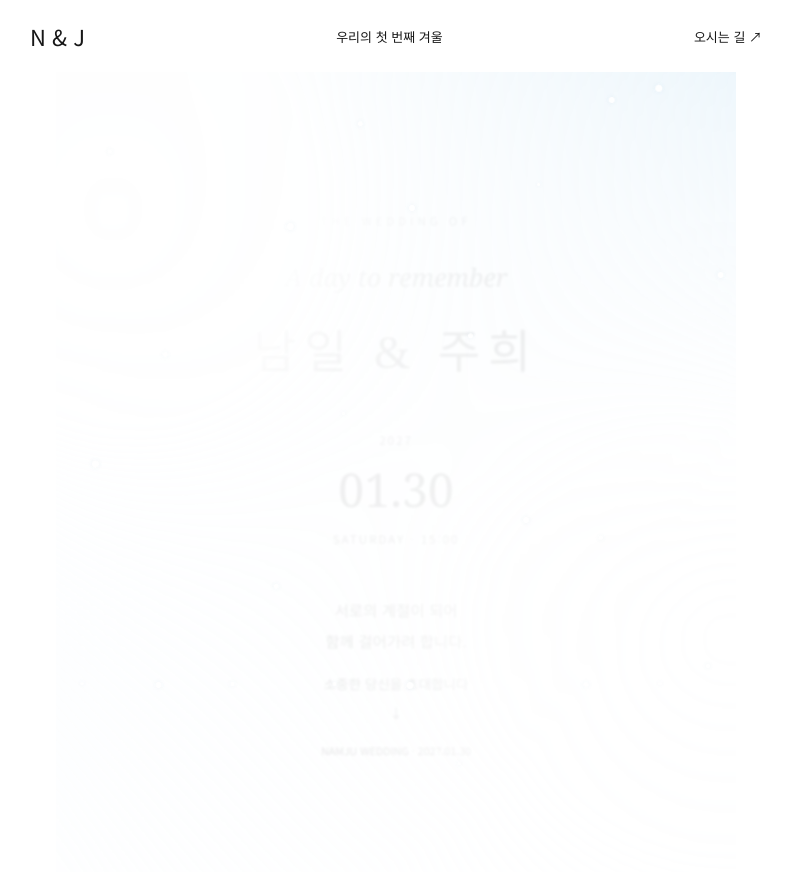
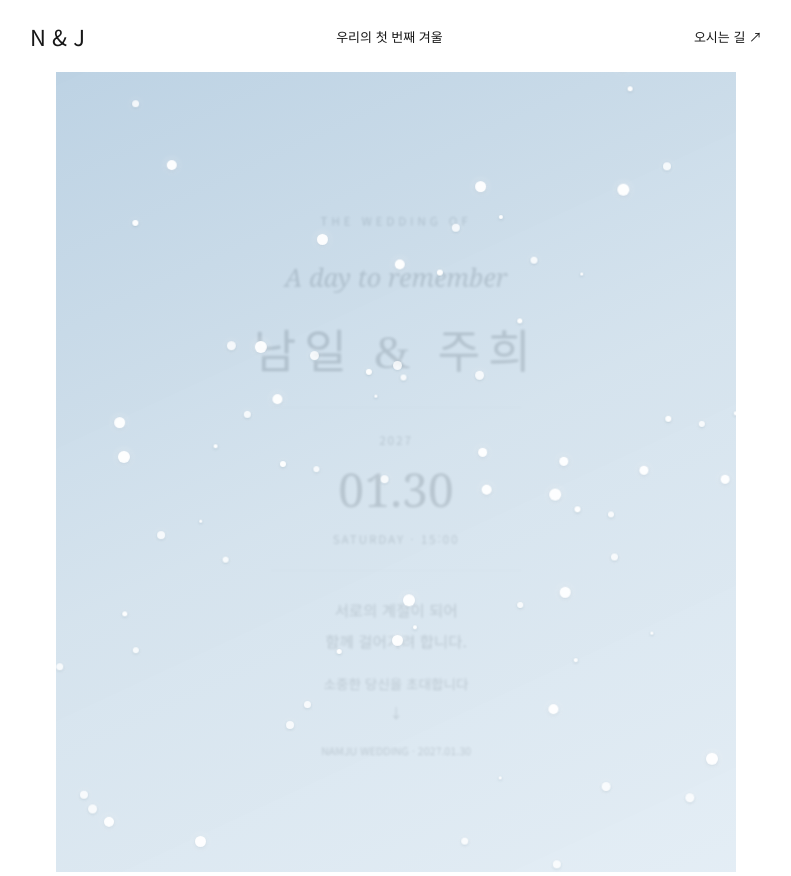
Before and after one commit to simyeen/namju-wedding, a plain HTML site: page index.html in a window 1280 px wide. Shown: the top 876 px of the page, without its empty margins (244-1035 px from the left). Drawn offline with Linux system fonts and the light colour scheme; a web font is replaced by a local one.

Commit message:
Enhance snowfall effect and update styles
Updated snowfall animation styles and JavaScript logic.

```diff
--- a/index.html
+++ b/index.html
@@ -80,6 +80,14 @@ body{background:#fff;color:#171717}main{box-shadow:none}.top{color:#171717;backg
 .winter-opening .hero .scroll-link{margin:18px 0}.winter-opening .hero .sample{margin:12px 0}
 @media(max-height:720px){.winter-opening .hero-content{padding:22px 20px}.winter-opening .hero .eyebrow{margin-bottom:16px}.winter-opening .hero .script{font-size:23px;margin:16px 0}.winter-opening .date-mark{padding:14px;margin:16px auto}.winter-opening .hero h1{font-size:36px;margin:16px 0}.winter-opening .hero p{line-height:1.65}.winter-opening .scroll-link{margin:12px 0}}
 @media(prefers-reduced-motion:reduce){.winter-opening{height:auto}.winter-opening .hero{position:relative;height:auto;min-height:80svh}.winter-opening .hero-content{transform:none}}
+
+/* Distinct foreground snowfall over a cool winter sky. */
+.winter-opening .snow-veil{background:linear-gradient(155deg,#abc6dce0 0%,#cfdfebde 50%,#e4eef6da 100%);filter:none}
+.snow-dot{z-index:2;background:#fff;box-shadow:0 1px 3px #31536b30,0 0 8px #ffffff65;opacity:.95;animation-name:snowfall-depth}
+.snow-dot:nth-child(3n){filter:blur(.6px);opacity:.8}
+.snow-dot:nth-child(3n + 1){box-shadow:0 1px 4px #31536b25,0 0 9px #fff9}
+@keyframes snowfall-depth{0%{transform:translate3d(-20px,-25px,0)}40%{transform:translate3d(20px,42svh,0)}75%{transform:translate3d(-8px,78svh,0)}100%{transform:translate3d(32px,110svh,0)}}
+@media(prefers-reduced-motion:reduce){.snow-dot{animation:none}}
 </style></head><body><header class="top"><a href="#home">N <span>&</span> J</a><span>우리의 첫 번째 겨울</span><a href="#location">오시는 길 ↗</a></header><main id="home">
 <div class="winter-opening"><section class="hero"><div class="snow-stage" aria-hidden="true"><div class="snow-veil"></div></div><div class="hero-content"><p class="eyebrow">THE WEDDING OF</p><p class="script">A day to remember</p><h1>남일 <span>&</span> 주희</h1><div class="date-mark"><span>2027</span><strong>01.30</strong><span>SATURDAY · 15:00</span></div><p>서로의 계절이 되어<br>함께 걸어가려 합니다.</p><a class="scroll-link" href="#invitation">소중한 당신을 초대합니다 <span>↓</span></a><p class="sample">NAMJU WEDDING · 2027.01.30</p></div></section></div>
 <figure class="photo-space reveal"><div class="photo-placeholder photo-portrait" role="img" aria-label="두 사람의 대표 사진이 들어갈 공간"><span>OUR WINTER · 01</span></div></figure><div class="nature-quote reveal"><span>THE SEA, THE SKY, AND US</span><p>바다처럼 깊게, 하늘처럼 넓게<br>서로의 숲이 되어.</p></div><section id="invitation" class="section invitation"><p class="eyebrow">INVITATION</p><h2>함께하는 시작에<br>당신을 초대합니다.</h2><p>작은 일상에도 함께 웃던 두 사람이<br>이제 같은 곳을 바라보며 걸어갑니다.<br><br>저희의 새로운 시작을<br>따뜻한 마음으로 축복해 주세요.</p><div class="names"><p><span>신랑</span> 남일</p><i>&</i><p><span>신부</span> 주희</p></div></section>
@@ -99,7 +107,7 @@ const snowHero=document.querySelector('.hero');
 const snowStage=document.querySelector('.snow-stage');
 const motionQuery=matchMedia('(prefers-reduced-motion: reduce)');
 if(!motionQuery.matches){
-for(let n=0;n<26;n++){const dot=document.createElement('i');dot.className='snow-dot';dot.style.setProperty('--x',((n*37)%100)+'%');dot.style.setProperty('--size',(3+n%5)+'px');dot.style.setProperty('--duration',(8+n%7)+'s');dot.style.setProperty('--delay',(-n*.7)+'s');snowStage.append(dot);}
+for(let n=0;n<84;n++){const dot=document.createElement('i');dot.className='snow-dot';dot.style.setProperty('--x',((n*37)%100)+'%');dot.style.setProperty('--size',(3+(n%3)*3+n%4)+'px');dot.style.setProperty('--duration',(5+(n%3)*3+n%4)+'s');dot.style.setProperty('--delay',(-n*1.37)+'s');snowStage.append(dot);}
 let frame=0;
 function updateSnow(){const progress=Math.min(1,Math.max(0,-document.querySelector('.winter-opening').getBoundingClientRect().top/(innerHeight*1.35)));const clear=Math.pow(progress,2.4);snowHero.style.setProperty('--snow-opacity',String(1-clear));snowHero.style.setProperty('--winter-clear',String(clear));snowHero.style.setProperty('--snow-lift',(-clear*120)+'px');snowHero.style.setProperty('--text-frost',((1-clear)*1.1)+'px');snowStage.style.visibility=progress===1?'hidden':'visible';snowStage.querySelectorAll('.snow-dot').forEach(dot=>dot.style.animationPlayState=progress===1?'paused':'running');frame=0;}
 function scheduleSnow(){if(!frame)frame=requestAnimationFrame(updateSnow);}
```
